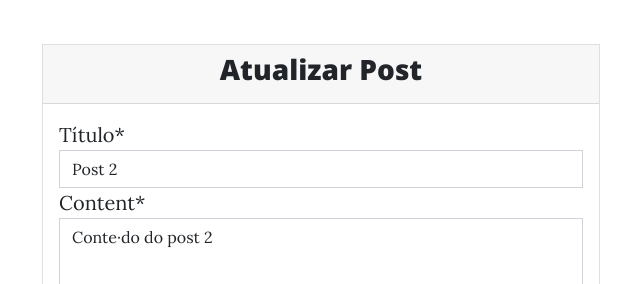
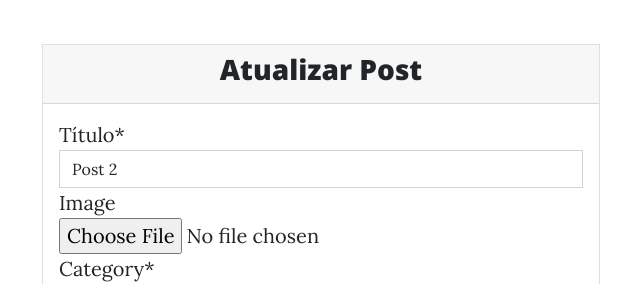
Before and after one commit to montalvas/django-blog, a Django app: a page that uses blog/templates/blog/post-update.html in a window 1280 px wide. Shown: the part 536-820 px from the top of the page, without its empty margins (319-959 px from the left). Run offline with Django 3.2, Linux system fonts and the light colour scheme; a user stored in the database is signed in; data comes from the database, SQL or seed files in the repository; data that the repository does not hold is empty; some libraries are stand-ins or nearby versions.

Commit message:
correções

```diff
--- a/blog/templates/blog/post-new.html
+++ b/blog/templates/blog/post-new.html
@@ -8,7 +8,7 @@
         <h3 class="card-title text-center">Novo Post</h3>
     </div>
     <div class="card-body">
-        <form method="post">
+        <form method="post" enctype="multipart/form-data">
             {% csrf_token %}
             {{ form.media }}
             {{ form|crispy }}
--- a/blog/templates/blog/post-update.html
+++ b/blog/templates/blog/post-update.html
@@ -9,7 +9,7 @@
         <h3 class="card-title text-center">Atualizar Post</h3>
     </div>
     <div class="card-body">
-        <form method="post">
+        <form method="post" enctype="multipart/form-data">
             {% csrf_token %}
             {{ form.media }}
             {{ form|crispy }}
--- a/blog/views.py
+++ b/blog/views.py
@@ -24,7 +24,7 @@
 class BlogCreateView(LoginRequiredMixin, SuccessMessageMixin, CreateView):
     template_name = 'blog/post-new.html'
     model = Post
-    fields = ['title', 'content']
+    fields = ['title', 'content', 'image']
     success_url = reverse_lazy('blog:home')
     success_message = "%(field)s criado."
 
@@ -42,7 +42,7 @@
 class BlogUpdateView(LoginRequiredMixin, SuccessMessageMixin, UpdateView):
     template_name = 'blog/post-update.html'
     model = Post
-    fields = ['title', 'content']
+    fields = ['title', 'image', 'category', 'content']
     success_url = reverse_lazy('blog:home')
     success_message = "%(field)s alterado com sucesso."
 
```
